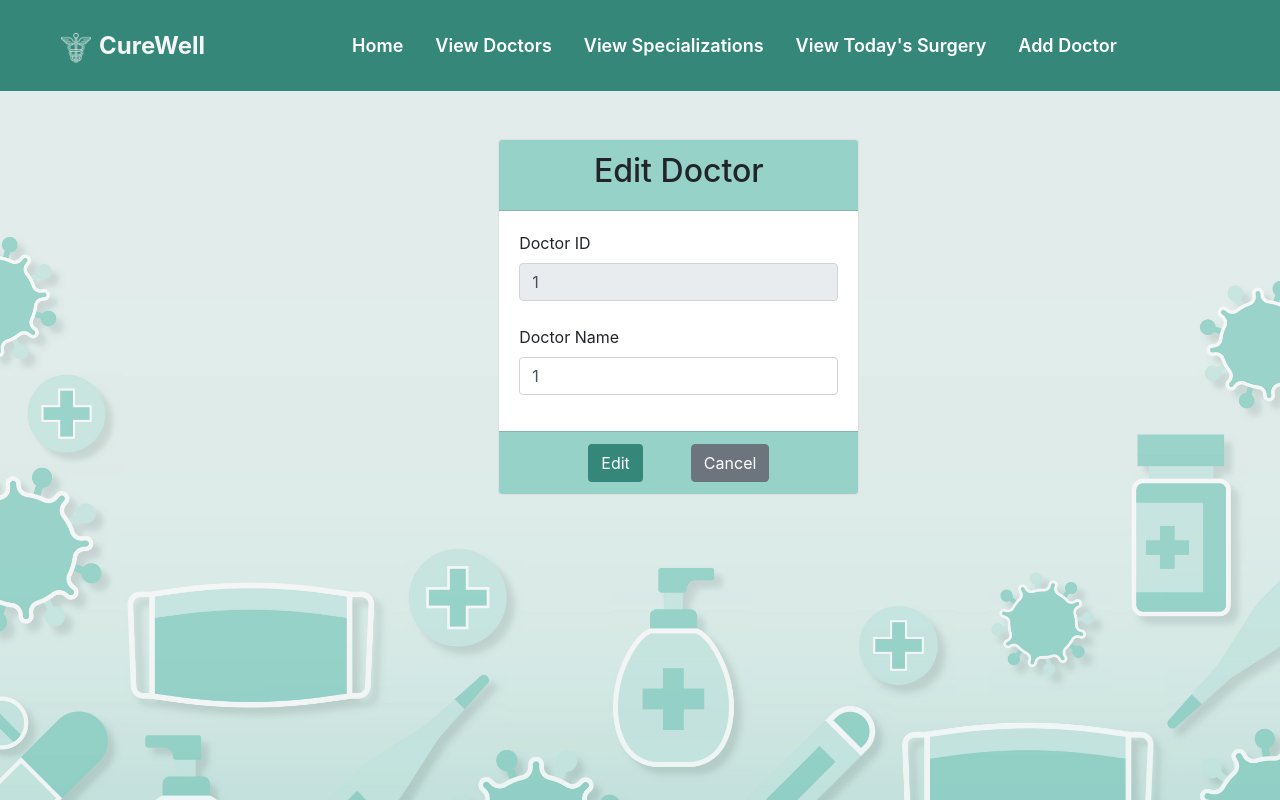
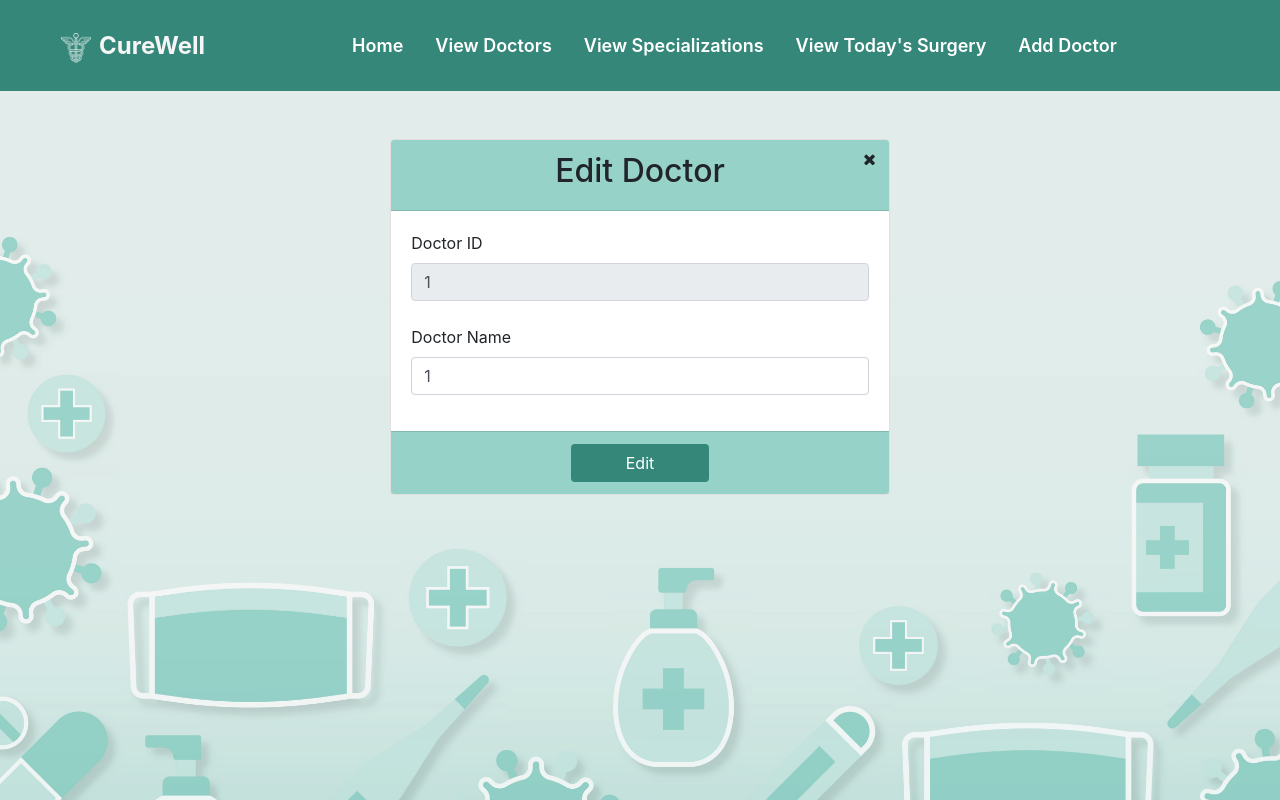
Before and after one commit to sreekanthnkartha/CureWellFrontEnd, an Angular app: page /editDoctor/1/1 in a window 1280 px wide. Built offline with nearby package versions, Linux system fonts and the light colour scheme.

Commit message:
Edit doctor

```diff
--- a/src/app/edit-doctor/edit-doctor.component.css
+++ b/src/app/edit-doctor/edit-doctor.component.css
@@ -17,6 +17,7 @@
     background-color: white;
 }
 
-.main_div{
-    margin-left: 7%;
+.edit_button{
+    width: 30%;
+    margin: auto;
 }
--- a/src/app/edit-doctor/edit-doctor.component.html
+++ b/src/app/edit-doctor/edit-doctor.component.html
@@ -16,8 +16,11 @@
 </div> -->
 
 <div class="main_div">
-    <div class="card mt-5 mx-auto" style="width: 35%;">
+    <div class="card mt-5 mx-auto" style="width: 45%;">
         <div class="card-header" style="text-align: center; background-color: #96D2C8;">
+            <div style="position: absolute; right: 0; top: 0;">
+                <button class="btn" (click)="onCancel()"><i class="fa fa-close"></i></button>
+            </div>
             <h2>Edit Doctor</h2>
         </div>
         <div class="card-body">
@@ -31,8 +34,13 @@
             </form>
         </div>
         <div class="card-footer" style="text-align: center; background-color: #96D2C8;">
-            <button type="submit" class="btn" style="background-color: #348779; color: white;" value="Submit">Edit</button>
-            <button class="btn btn-secondary ml-5" value (click)="onCancel()">Cancel</button>
+            <div>
+                <button type="submit" class="btn edit_button btn-block" style="background-color: #348779; color: white;" value="Submit">Edit</button>
+                <!-- <button class="btn btn-secondary submit_button btn-block" value (click)="onCancel()">Cancel</button> -->
+            </div>
+            <div>
+
+            </div>
         </div>
     </div>
 </div>
--- a/src/app/view-doctor/view-doctor.component.html
+++ b/src/app/view-doctor/view-doctor.component.html
@@ -53,7 +53,7 @@
     </div>
 </div> -->
 
-<div class="row" style="margin-left: 7%;" >
+<div class="row">
     <div class="mb-2">
         <h2>Doctors</h2>
     </div>
```
